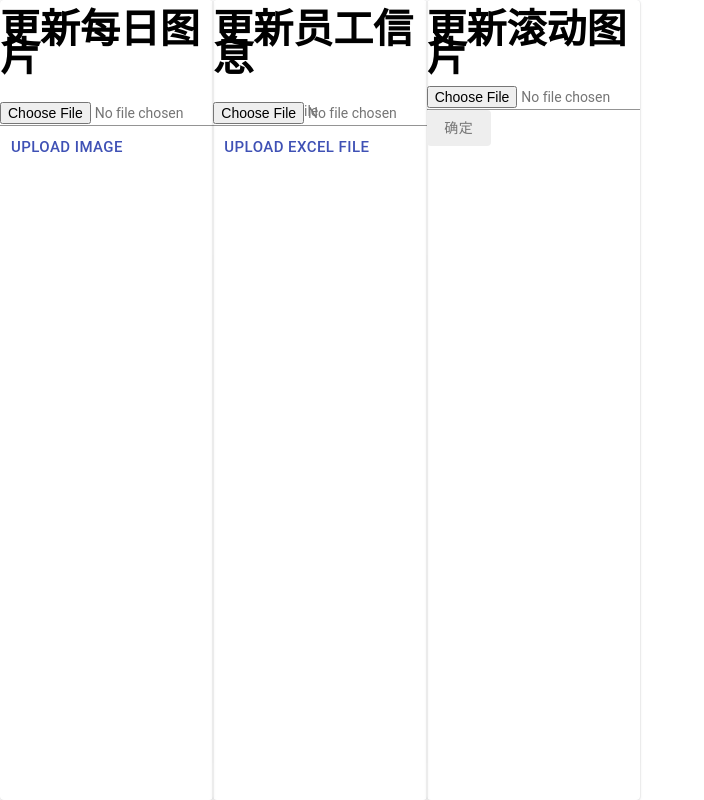
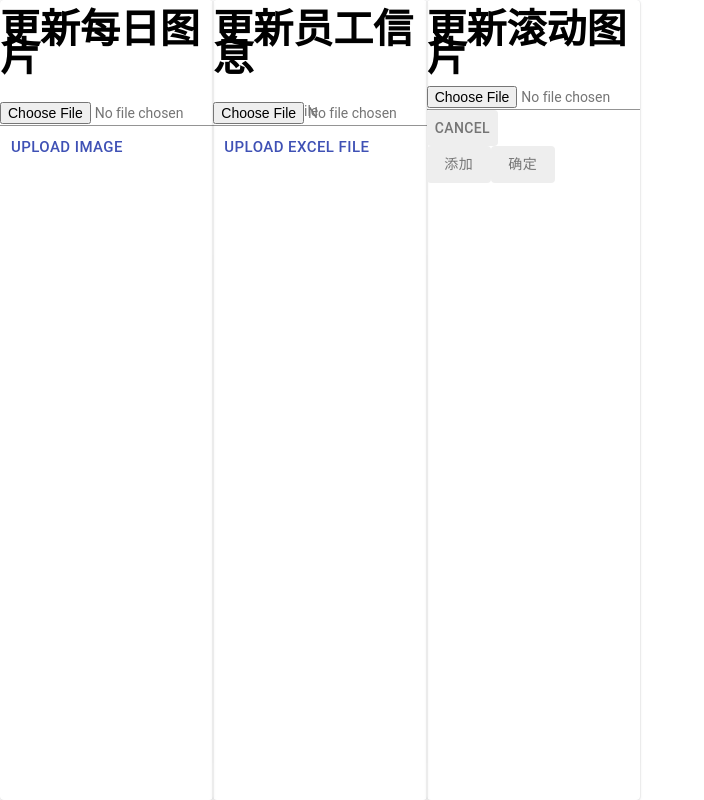
Before and after one commit to AlexQianjin/wits-screen, a React (Create React App) app in the folder client/: page /admin in a window 1280 px wide. Shown: the whole page, without its empty margins (0-704 px from the left). Built offline with nearby package versions, Linux system fonts and the light colour scheme.

Commit message:
finish proxy and fileList problem,but still exist some bug

```diff
--- a/client/src/views/Admin/components/Daily/Daily.js
+++ b/client/src/views/Admin/components/Daily/Daily.js
@@ -97,7 +97,7 @@ const Daily = props => {
 					color="primary"
 					size="large"
 				>
-                    Upload Image
+					Upload Image
 				</Button>
 			</form>
 			<Typography
--- a/client/src/views/Admin/components/DailySwiper/DailySwiper.js
+++ b/client/src/views/Admin/components/DailySwiper/DailySwiper.js
@@ -36,19 +36,46 @@ const useStyles = makeStyles(theme => ({
 }));
 
 const DailySwiper = props => {
-  const [list, setList] = useState([null])
+  const [list, setList] = useState(['']);
+  const [fileList, setFileList] = useState(['']);
   const [uploadStatus, setUploadStatus] = useState('');
-
+  let count = 0;
+  console.log(count++, list, list.length);
   const { className, ...rest } = props;
 
   const classes = useStyles();
 
-  const handleChange = e => {
+  const clearList = list => {
+    if (list) {
+      return [].filter.call(list, el => el !== null);
+    } else {
+      return [];
+    }
+  }
+
+  const handleChange = (e, idx) => {
     console.log(e);
     e.preventDefault();
-    if (e.target.value !== null) {
-      setList(list.concat([null]));
+    if (e.target.files.length !== 0) {
+      list.splice(idx, 1, e.target.files[0].name);
+      fileList.splice(idx, 1, e.target.files[0])
+      setList(clearList(list));
+      setFileList(clearList(fileList))
     }
+  }
+
+  const addFile = () => {
+    list.push('');
+    setList(clearList(list));
+    console.log(count++, list);
+  }
+
+  const cancelFile = idx => {
+    console.log(list, idx)
+    list.splice(idx, 1, null);
+    fileList.splice(idx, 1);
+    setList(clearList(list));
+    setFileList(clearList(fileList))
   }
 
   const submit = e => {
@@ -96,15 +123,32 @@ const DailySwiper = props => {
         {
           list.map((el, index) => {
             return (
-              <TextField
-                key={el}
+              <div key={index}>
+                <TextField
                 variant="standard"
                 type="file"
                 inputProps={{ accept: 'image/*' }}
-                onChange={handleChange}
-              ></TextField>);
+                  onChange={e => handleChange(e, index)}
+                  value={el}
+                >
+                </TextField>
+                <Button
+                  className={clsx(classes.btn, className)}
+                  onClick={() => cancelFile(index)}
+                >
+                  cancel
+                </Button>
+              </div>
+
+            );
           })
         }
+        <Button
+          onClick={addFile}
+          className={clsx(classes.btn, className)}
+        >
+          添加
+        </Button>
         <Button
           type="submit"
           className={clsx(classes.btn, className)}
--- a/client/src/views/Dashboard/components/Swiper/Swiper.js
+++ b/client/src/views/Dashboard/components/Swiper/Swiper.js
@@ -74,7 +74,7 @@ class Swiper extends Component {
     marginLeft = marginLeft.split('');
     marginLeft.pop();
     let startPoint = marginLeft.join('');
-    console.log("startPoint >>>>>>>>", startPoint);
+
     timer = setInterval(() => {
       startPoint -= step;
       dom.style.marginLeft = startPoint + token;
```
Also changed, not shown: 1 other file (tests, documents, lock files or other folders).
